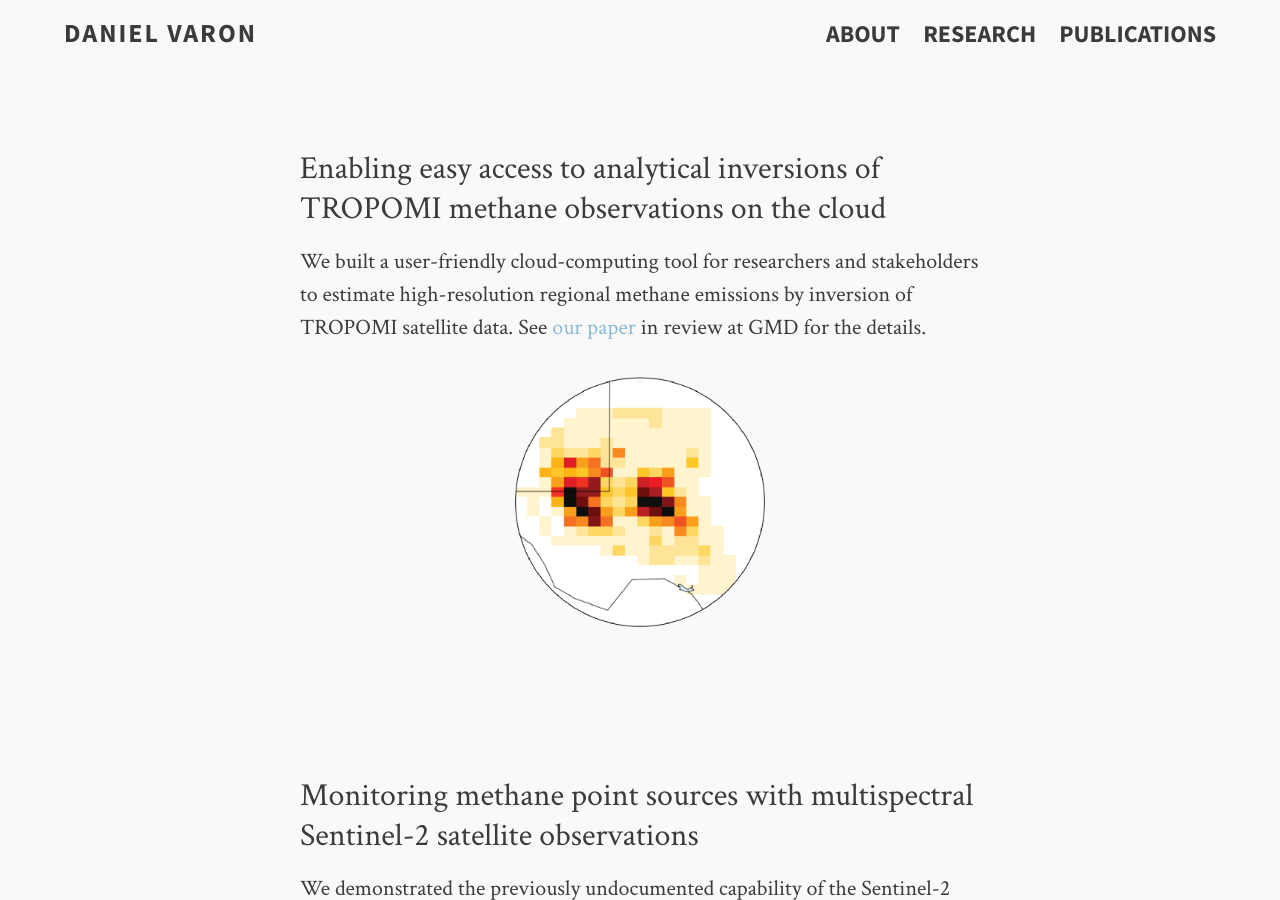
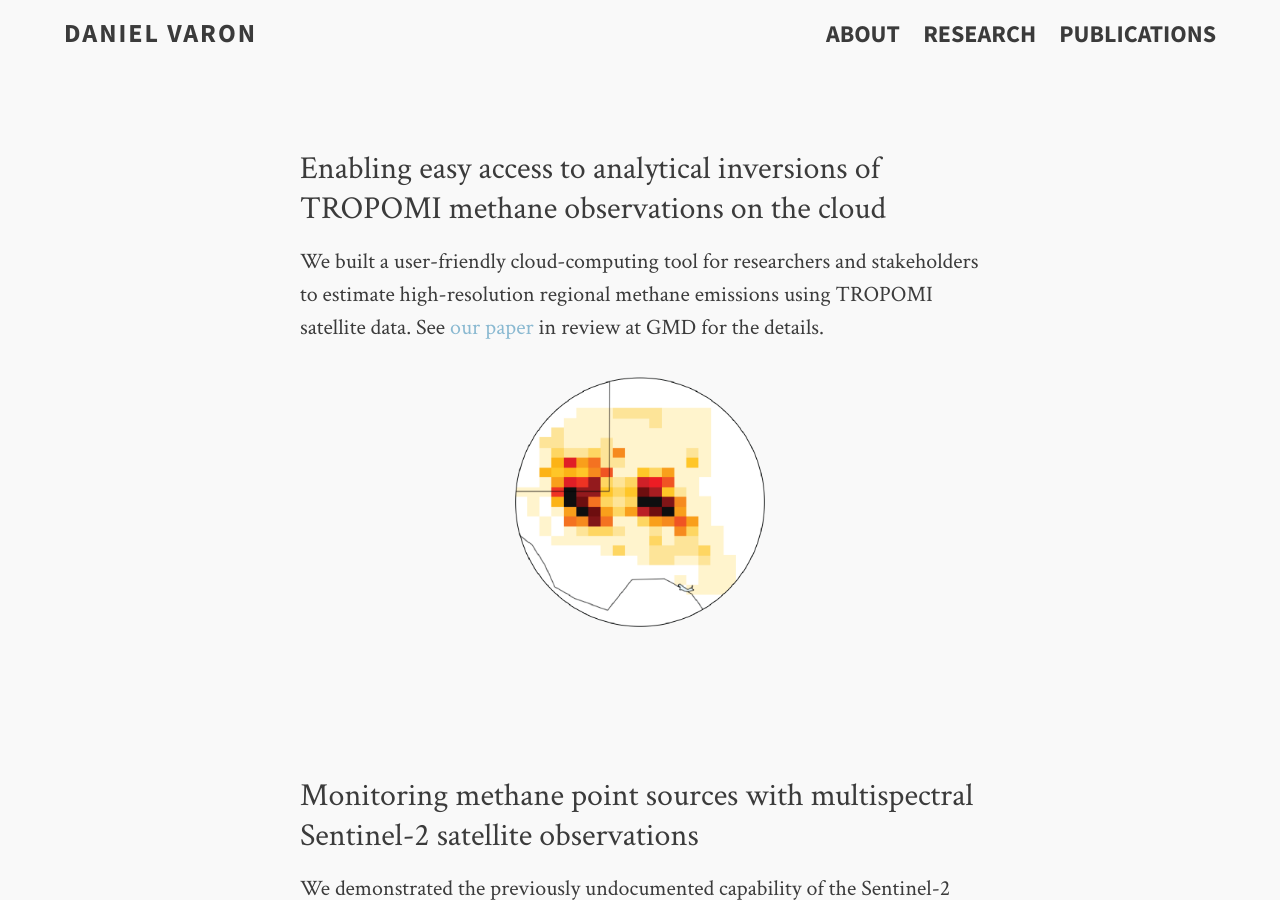
Before and after one commit to djvaron/djvaron.github.io, a Jekyll site: the page built from research.md, in a window 1280 px wide and 900 px high. Built offline with Jekyll 4.4.1, drawn with Linux system fonts in a browser that asks for light colours.

Commit message:
small edit to research page

```diff
--- a/research.md
+++ b/research.md
@@ -7,7 +7,7 @@ tags: [daniel varon, methane, satellites, machine learning, emissions, research,
 
 ### Enabling easy access to analytical inversions of TROPOMI methane observations on the cloud
 
-We built a user-friendly cloud-computing tool for researchers and stakeholders to estimate high-resolution regional methane emissions by inversion of TROPOMI satellite data. See [our paper](https://acmg.seas.harvard.edu/files/acmg/files/varon2022.pdf) in review at GMD for the details.
+We built a user-friendly cloud-computing tool for researchers and stakeholders to estimate high-resolution regional methane emissions using TROPOMI satellite data. See [our paper](https://acmg.seas.harvard.edu/files/acmg/files/varon2022.pdf) in review at GMD for the details.
 
 ![daniel varon methane tropomi satellite harvard plume thumb8](../images/thumb8_projects.png){:height="250px" width="250px"}
 
```
